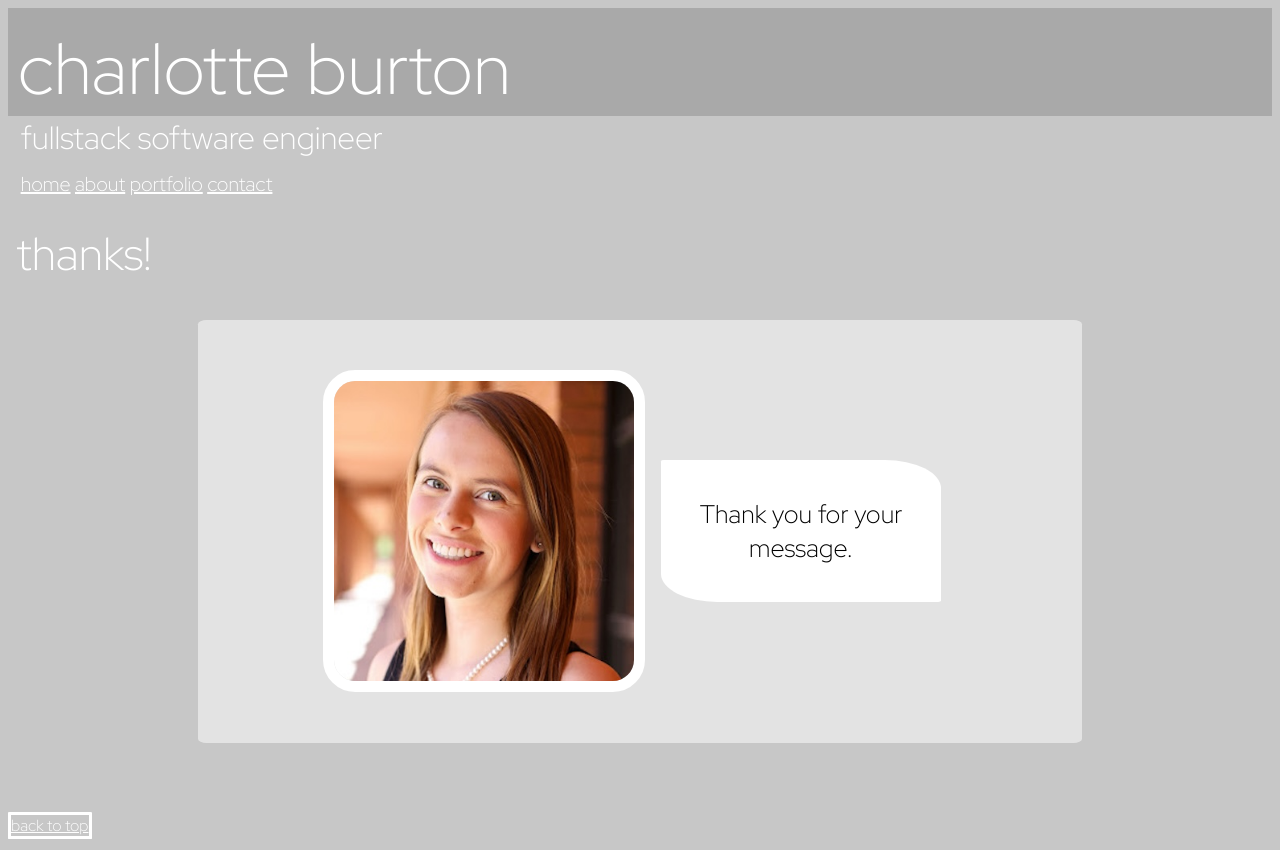
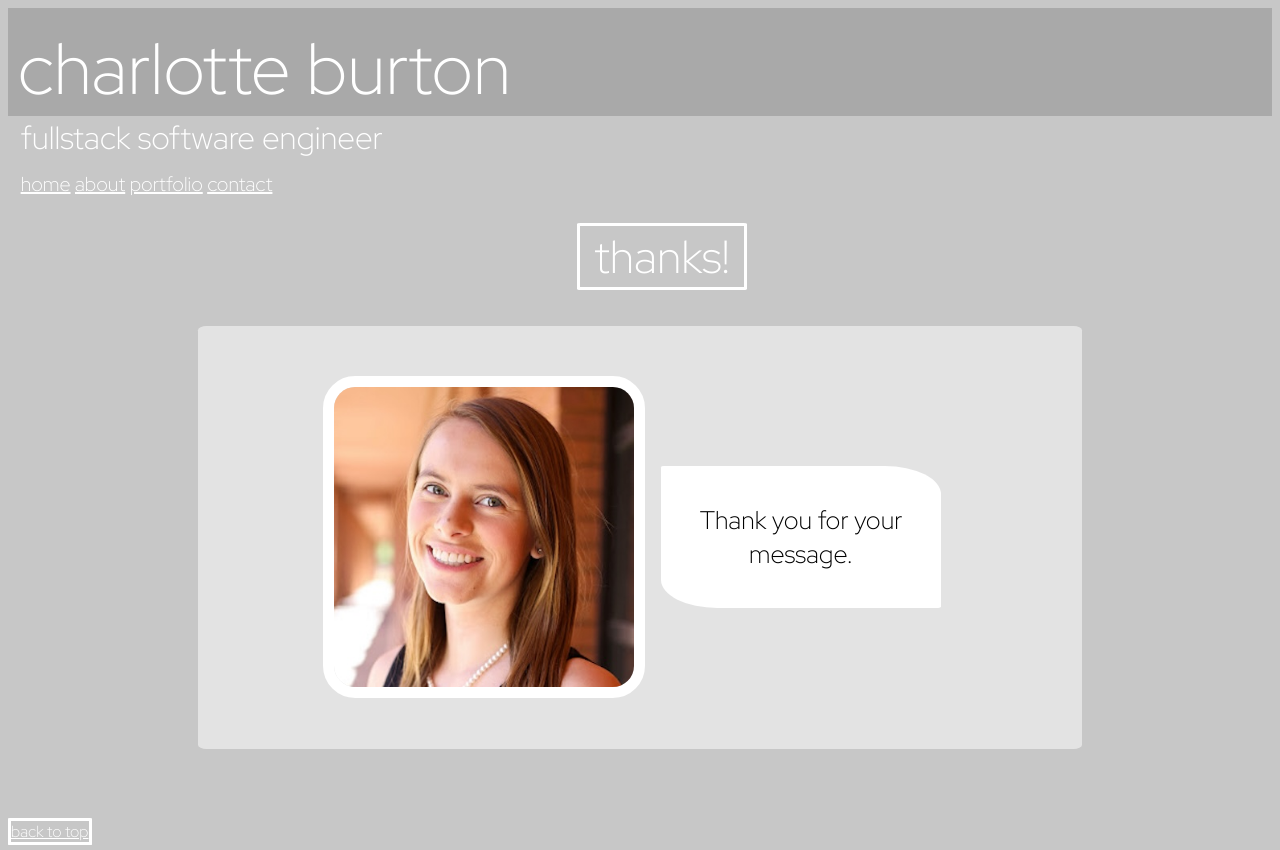
Before and after one commit to charburton18/personal-site-2, a plain HTML site: page success.html in a window 1280 px wide. Drawn offline with Linux system fonts and the light colour scheme.

Commit message:
added .webpageheadingbox around h2 on success.html

```diff
--- a/success.html
+++ b/success.html
@@ -25,8 +25,9 @@
     </header>
 
     <main>
-
-      <h2 class="webpageheading">thanks!</h2>
+      <section class="webpageheadingbox">
+        <h2 class="webpageheading">thanks!</h2>
+      </section>
 
       <br /><br />
 
```
